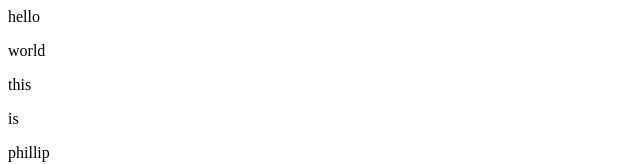
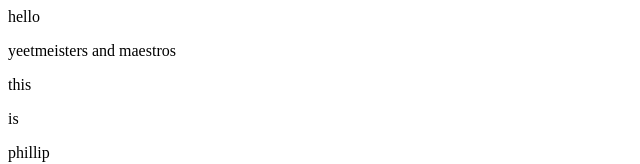
Before and after one commit to phillipcrawford/bareboneshtml, a plain HTML site: page index.html in a window 1280 px wide. Shown: the top 164 px of the page, without its empty margins (0-640 px from the left). Drawn offline with Linux system fonts and the light colour scheme.

Commit message:
throw it for the M's

```diff
--- a/index.html
+++ b/index.html
@@ -7,7 +7,7 @@
             hello
         </p>
         <p>
-            world
+            yeetmeisters and maestros
         </p>
         <p>
             this
```
